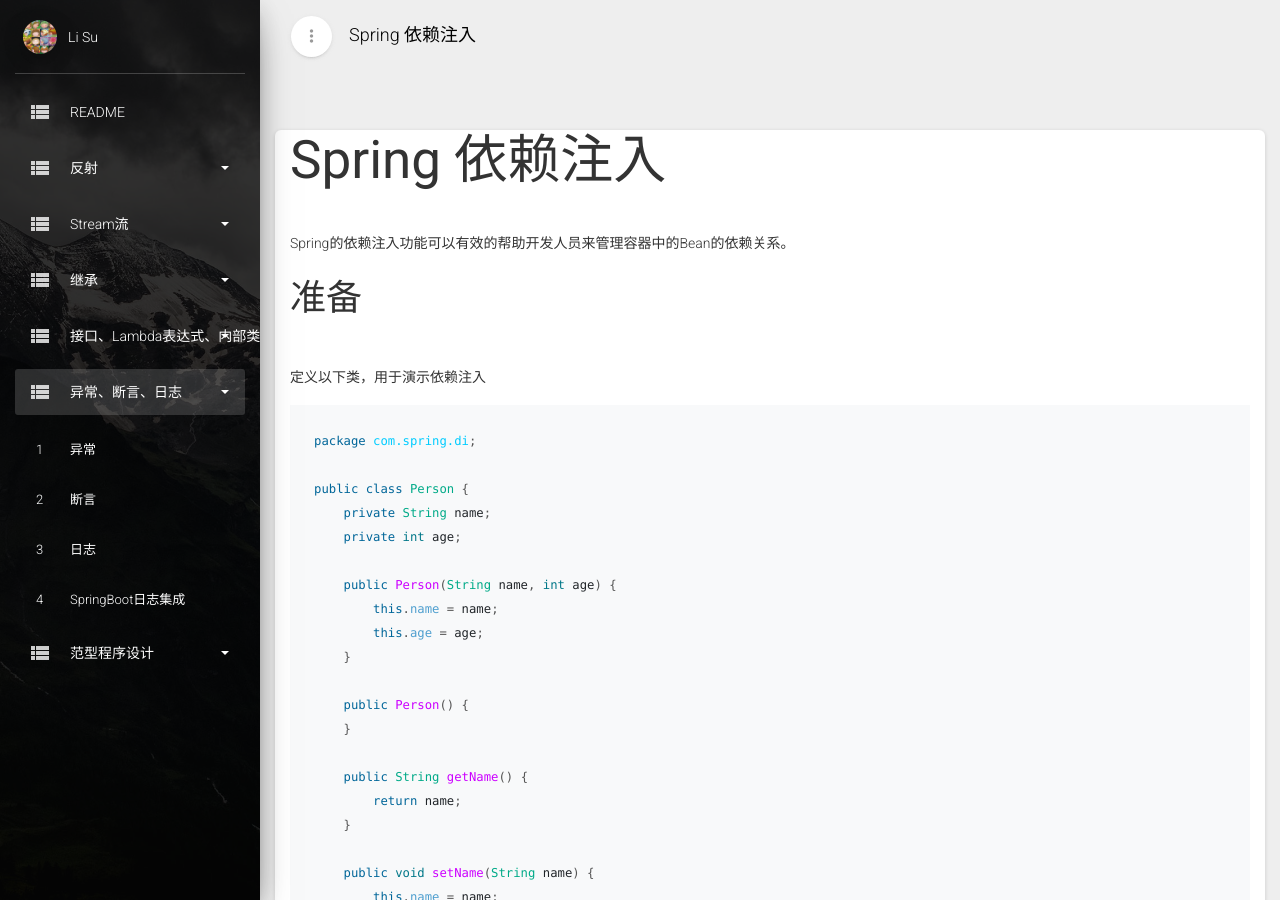
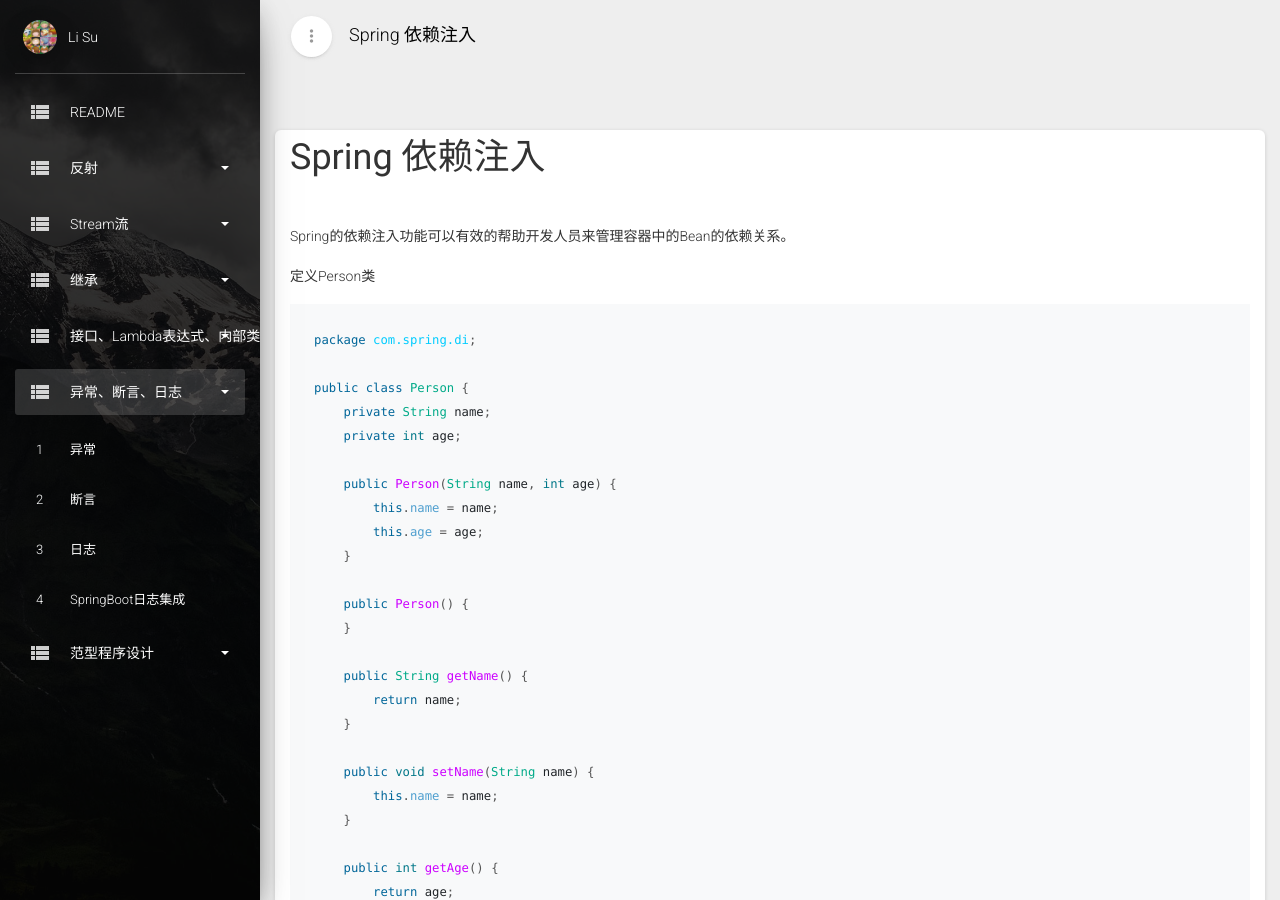
Before and after one commit to lisu6422/lisu6422.github.io, a Jekyll site: the page built from blog/spring-di.md, in a window 1280 px wide and 900 px high. Built offline with Jekyll 4.4.1, drawn with Linux system fonts in a browser that asks for light colours; nearby versions of some CDN libraries; comment, search, counter and statistics services are not loaded.

Commit message:
update spring di.md

````diff
--- a/blog/spring-di.md
+++ b/blog/spring-di.md
@@ -6,13 +6,12 @@
 version: 1.0
 ---
 
-# Spring 依赖注入
+## Spring 依赖注入
 
 Spring的依赖注入功能可以有效的帮助开发人员来管理容器中的Bean的依赖关系。
 
-## 准备
 
-定义以下类，用于演示依赖注入
+定义Person类
 
 ```java
 package com.spring.di;
@@ -74,7 +73,7 @@
 ```
 
 
-## 基于构造器注入
+### 基于构造器注入
 
 创建`Beans.xml`文件，内容如下：
 
@@ -100,7 +99,7 @@
 Person{name='Xiao Ming', age=18}
 ```
 
-## 基于Setter注入
+### 基于Setter注入
 
 * property
 
@@ -138,7 +137,7 @@
 
 将`Beans.xml`中的内容分别用`property`和`p-namespace`的方式配置后，运行`DiMain`，结果与使用构造器注入相同。
 
-## 注入集合
+### 注入集合
 
 Spring 提供了四种类型的集合的配置元素：```<list>```、 ```<set>```、 ```<map>```、 ```<props>```。
 
@@ -251,7 +250,7 @@
 </beans>
 ```
 
-## 注入null和空字符串
+### 注入null和空字符串
 
 ```xml
 <bean id="..." class="...">
````
